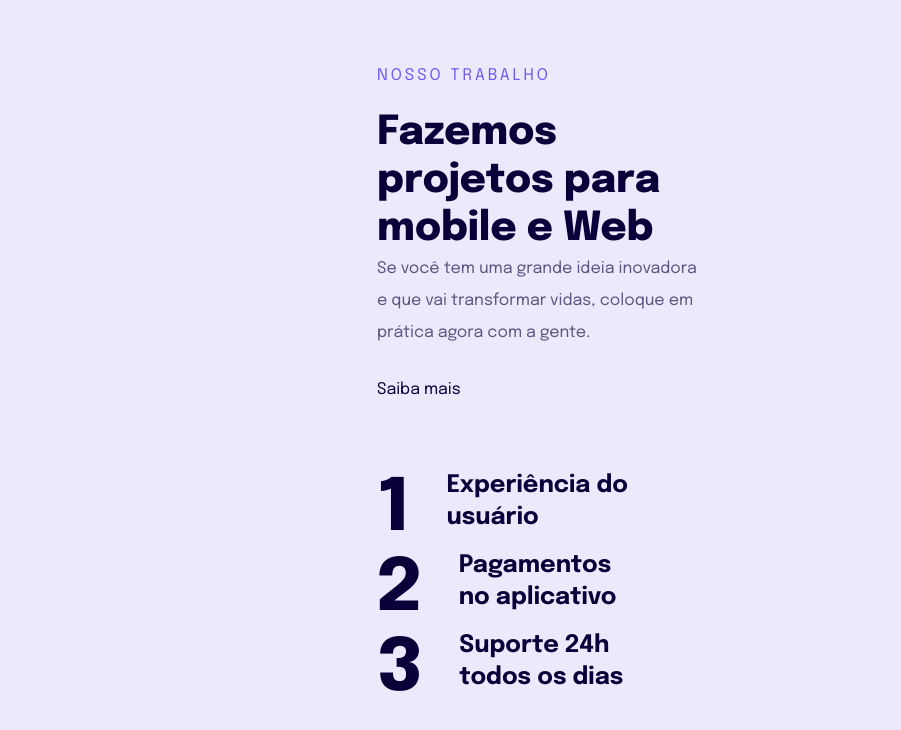
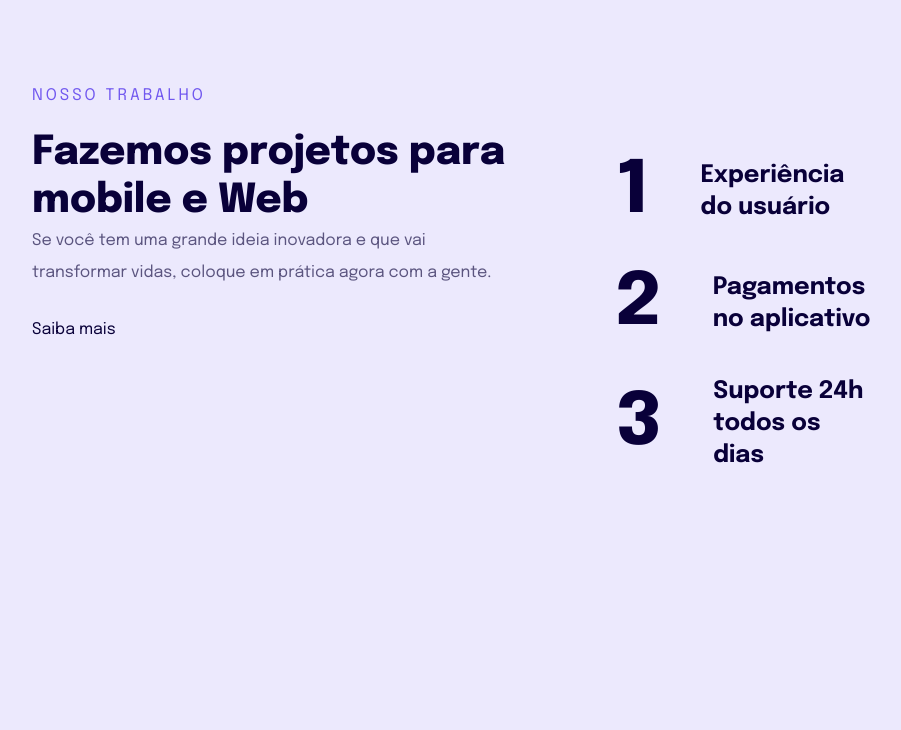
Before and after one commit to paaulamessias/basic-responsivity-html, a plain HTML site: page index.html in a window 1280 px wide. Shown: the whole page, without its empty margins (98-999 px from the left). Drawn offline with Linux system fonts and the light colour scheme.

Commit message:
style media

```diff
--- a/index.html
+++ b/index.html
@@ -11,14 +11,16 @@
 </head>
 <body>
     <main>
-        <p>Nosso trabalho</p>
+        <div>
+            <p>Nosso trabalho</p>
 
-          <h1>Fazemos projetos para mobile e Web</h1>
+            <h1>Fazemos projetos para mobile e Web</h1>
 
-           <p>Se você tem uma grande ideia inovadora e que vai transformar vidas,
-            coloque em prática agora com a gente.</p>
+            <p>Se você tem uma grande ideia inovadora e que vai transformar vidas,
+                coloque em prática agora com a gente.</p>
 
-            <a href="#">Saiba mais</a>
+                <a href="#">Saiba mais</a>
+            </div>
 
             <ul>
                 <li><span>1</span>Experiência do usuário</li>
--- a/style.css
+++ b/style.css
@@ -15,7 +15,7 @@ body {
     font-family: 'Epilogue', sans-serif;
     background: #ECE9FD;
 
-    padding: 6.0rem 2.3rem 7.0rem;
+    padding: 6.0rem 2.3rem 6.6rem;
     font-size: 1.6rem;
 }
 
@@ -83,3 +83,30 @@ ul li span {
 
     color:#090039;
 }
+
+@media (min-width: 700px) {
+    body {
+        padding-top: 8rem;
+    }
+
+    main {
+        max-width: 1020px;
+        display: flex;
+        gap: 10rem;
+    }
+
+    main > div {
+        max-width: 484px;
+    }
+
+    ul li {
+        gap: 5.3rem;
+        max-width: 450px;
+        align-items: center;
+    }
+
+    ul li + li {
+        margin-top: 3.2rem;
+    }
+
+}
```
